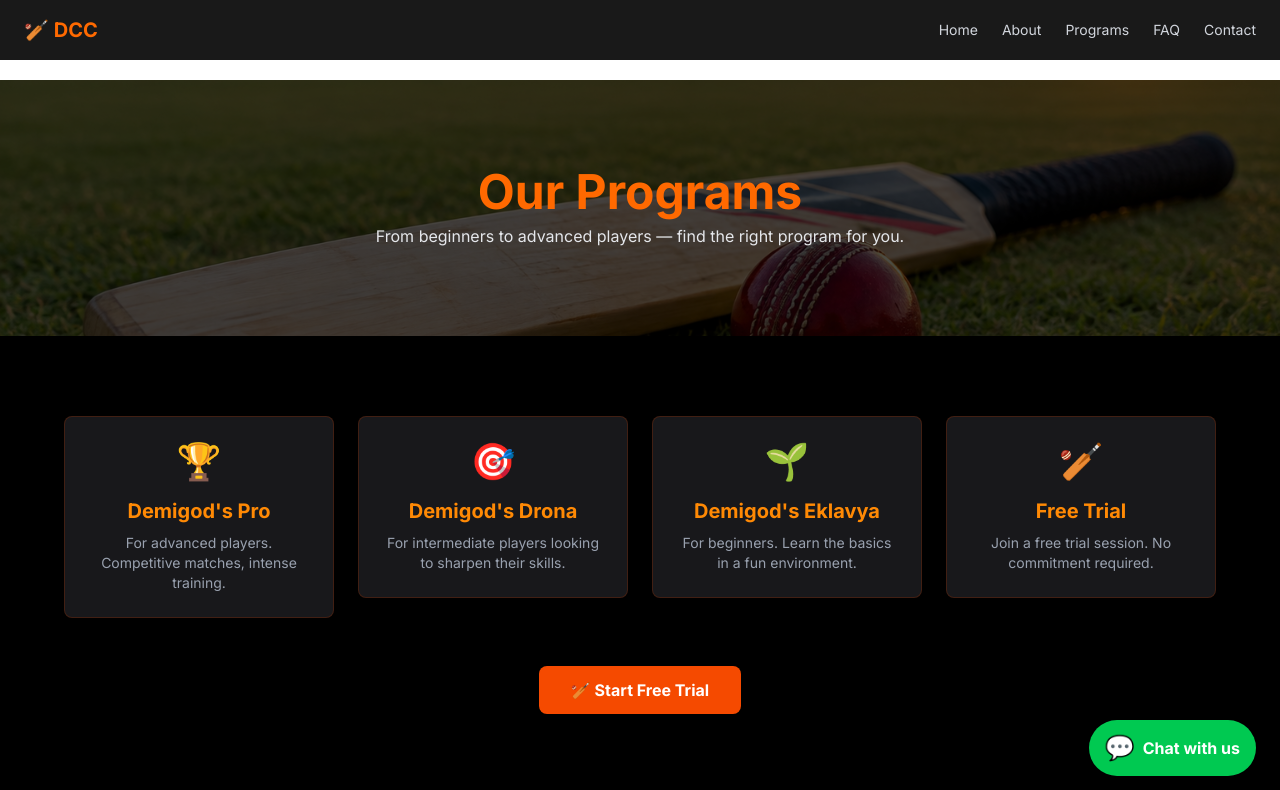
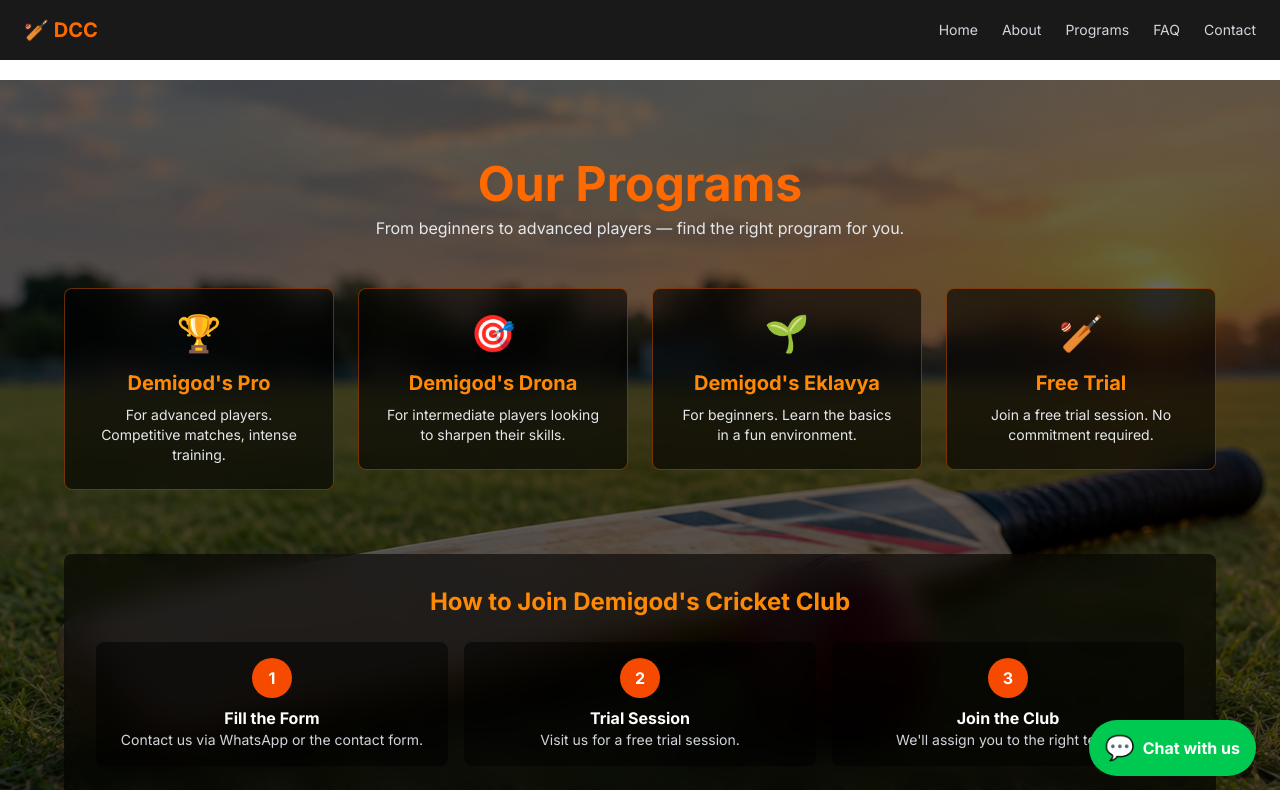
Before and after one commit to Sriramk3722/demigods-cricket, a Next.js app: page /programs in a window 1280 px wide. Shown: the top 790 px of the page. Built offline with nearby package versions, Linux system fonts and the light colour scheme.

Commit message:
updated images as background new

```diff
--- a/app/components/HeroSection.tsx
+++ b/app/components/HeroSection.tsx
@@ -12,7 +12,7 @@ export default function HeroSection() {
         backgroundPosition: "center",
       }}
     >
-      <div className="absolute inset-0 bg-black/70"></div>
+      <div className="absolute inset-0 bg-black/40"></div>
       <div className="relative z-10">
         <FadeInSection delay={0.1}>
           <h1 className="text-5xl font-bold text-orange-500 md:text-7xl">
@@ -20,10 +20,10 @@ export default function HeroSection() {
           </h1>
         </FadeInSection>
         <FadeInSection delay={0.2}>
-          <p className="mt-4 text-lg text-gray-200 md:text-2xl">
+          <p className="mt-4 text-lg text-gray-100 md:text-2xl">
             Your Passport to Revisit Cricket Stats
           </p>
-          <p className="mt-2 text-sm text-gray-400">
+          <p className="mt-2 text-sm text-gray-200">
             70% Win Rate • 346 Victories
           </p>
         </FadeInSection>
@@ -41,15 +41,15 @@ export default function HeroSection() {
           <div className="mt-12 flex gap-12 text-center">
             <div>
               <p className="text-3xl font-bold text-orange-400">325+</p>
-              <p className="text-sm text-gray-300">Active Players</p>
+              <p className="text-sm text-gray-200">Active Players</p>
             </div>
             <div>
               <p className="text-3xl font-bold text-orange-400">550+</p>
-              <p className="text-sm text-gray-300">Matches Played</p>
+              <p className="text-sm text-gray-200">Matches Played</p>
             </div>
             <div>
               <p className="text-3xl font-bold text-orange-400">70%</p>
-              <p className="text-sm text-gray-300">Win Rate</p>
+              <p className="text-sm text-gray-200">Win Rate</p>
             </div>
           </div>
         </FadeInSection>
--- a/app/components/TestimonialsSection.tsx
+++ b/app/components/TestimonialsSection.tsx
@@ -12,7 +12,7 @@ export default function TestimonialsSection() {
         backgroundPosition: "center",
       }}
     >
-      <div className="absolute inset-0 bg-black/80"></div>
+      <div className="absolute inset-0 bg-black/50"></div>
       <div className="relative z-10 mx-auto w-full max-w-6xl">
         <FadeInSection>
           <h2 className="mb-12 text-center text-4xl font-bold text-orange-500">
@@ -21,8 +21,8 @@ export default function TestimonialsSection() {
         </FadeInSection>
         <div className="grid gap-6 md:grid-cols-2">
           <FadeInSection delay={0.1}>
-            <div className="rounded-lg bg-black/70 backdrop-blur-sm border border-gray-700 p-6">
-              <p className="text-gray-200">
+            <div className="rounded-lg bg-black/60 backdrop-blur-md border border-gray-500/40 p-6">
+              <p className="text-gray-100">
                 "Joining Demigod's was the best decision I made. The coaching is
                 top-notch and the community is incredible."
               </p>
@@ -30,8 +30,8 @@ export default function TestimonialsSection() {
             </div>
           </FadeInSection>
           <FadeInSection delay={0.2}>
-            <div className="rounded-lg bg-black/70 backdrop-blur-sm border border-gray-700 p-6">
-              <p className="text-gray-200">
+            <div className="rounded-lg bg-black/60 backdrop-blur-md border border-gray-500/40 p-6">
+              <p className="text-gray-100">
                 "The matches are competitive and well-organized. I've improved my
                 game significantly since joining."
               </p>
--- a/app/programs/page.tsx
+++ b/app/programs/page.tsx
@@ -4,70 +4,103 @@ import FadeInSection from "@/app/components/FadeInSection";
 
 export default function ProgramsPage() {
   return (
-    <main className="bg-black text-white">
-      {/* PAGE HEADER WITH BACKGROUND */}
-      <section
-        className="relative flex h-64 items-center justify-center px-4"
+    <main
+      className="relative min-h-screen text-white"
       style={{
         backgroundImage: "url('/bg-programs.jpg')",
         backgroundSize: "cover",
         backgroundPosition: "center",
+        backgroundAttachment: "fixed",
       }}
     >
-        <div className="absolute inset-0 bg-black/70"></div>
-        <div className="relative z-10 text-center">
-          <h1 className="text-4xl font-bold text-orange-500 md:text-5xl">
+      <div className="absolute inset-0 bg-black/60"></div>
+
+      <div className="relative z-10 px-4 py-20">
+        <div className="mx-auto max-w-6xl">
+          {/* HEADER */}
+          <FadeInSection>
+            <h1 className="text-center text-4xl font-bold text-orange-500 md:text-5xl">
               Our Programs
             </h1>
-          <p className="mt-2 text-gray-200">
+            <p className="mt-2 text-center text-gray-200">
               From beginners to advanced players — find the right program for you.
             </p>
-        </div>
-      </section>
+          </FadeInSection>
 
-      {/* CONTENT */}
-      <section className="px-4 py-20">
-        <div className="mx-auto max-w-6xl">
-          <div className="grid gap-6 md:grid-cols-2 lg:grid-cols-4">
+          {/* PROGRAM CARDS */}
+          <div className="mt-12 grid gap-6 md:grid-cols-2 lg:grid-cols-4">
             <FadeInSection delay={0.1}>
-              <div className="rounded-lg bg-zinc-900 p-6 text-center border border-orange-800/30 hover:border-orange-500 transition">
+              <div className="rounded-lg bg-black/60 backdrop-blur-md p-6 text-center border border-orange-500/40 hover:border-orange-500 transition">
                 <div className="text-4xl">🏆</div>
                 <h3 className="mt-4 text-xl font-bold text-orange-400">Demigod's Pro</h3>
-                <p className="mt-2 text-sm text-gray-400">
+                <p className="mt-2 text-sm text-gray-200">
                   For advanced players. Competitive matches, intense training.
                 </p>
               </div>
             </FadeInSection>
             <FadeInSection delay={0.2}>
-              <div className="rounded-lg bg-zinc-900 p-6 text-center border border-orange-800/30 hover:border-orange-500 transition">
+              <div className="rounded-lg bg-black/60 backdrop-blur-md p-6 text-center border border-orange-500/40 hover:border-orange-500 transition">
                 <div className="text-4xl">🎯</div>
                 <h3 className="mt-4 text-xl font-bold text-orange-400">Demigod's Drona</h3>
-                <p className="mt-2 text-sm text-gray-400">
+                <p className="mt-2 text-sm text-gray-200">
                   For intermediate players looking to sharpen their skills.
                 </p>
               </div>
             </FadeInSection>
             <FadeInSection delay={0.3}>
-              <div className="rounded-lg bg-zinc-900 p-6 text-center border border-orange-800/30 hover:border-orange-500 transition">
+              <div className="rounded-lg bg-black/60 backdrop-blur-md p-6 text-center border border-orange-500/40 hover:border-orange-500 transition">
                 <div className="text-4xl">🌱</div>
                 <h3 className="mt-4 text-xl font-bold text-orange-400">Demigod's Eklavya</h3>
-                <p className="mt-2 text-sm text-gray-400">
+                <p className="mt-2 text-sm text-gray-200">
                   For beginners. Learn the basics in a fun environment.
                 </p>
               </div>
             </FadeInSection>
             <FadeInSection delay={0.4}>
-              <div className="rounded-lg bg-zinc-900 p-6 text-center border border-orange-800/30 hover:border-orange-500 transition">
+              <div className="rounded-lg bg-black/60 backdrop-blur-md p-6 text-center border border-orange-500/40 hover:border-orange-500 transition">
                 <div className="text-4xl">🏏</div>
                 <h3 className="mt-4 text-xl font-bold text-orange-400">Free Trial</h3>
-                <p className="mt-2 text-sm text-gray-400">
+                <p className="mt-2 text-sm text-gray-200">
                   Join a free trial session. No commitment required.
                 </p>
               </div>
             </FadeInSection>
           </div>
 
+          {/* HOW TO JOIN */}
           <FadeInSection delay={0.5}>
+            <div className="mt-16 rounded-lg bg-black/60 backdrop-blur-md p-6 md:p-8">
+              <h2 className="text-2xl font-bold text-orange-400 text-center">
+                How to Join Demigod's Cricket Club
+              </h2>
+              <div className="mt-6 grid gap-4 md:grid-cols-3">
+                <div className="rounded-lg bg-black/50 p-4 text-center">
+                  <span className="inline-flex h-10 w-10 items-center justify-center rounded-full bg-orange-600 font-bold">
+                    1
+                  </span>
+                  <h4 className="mt-2 font-bold text-white">Fill the Form</h4>
+                  <p className="text-sm text-gray-300">Contact us via WhatsApp or the contact form.</p>
+                </div>
+                <div className="rounded-lg bg-black/50 p-4 text-center">
+                  <span className="inline-flex h-10 w-10 items-center justify-center rounded-full bg-orange-600 font-bold">
+                    2
+                  </span>
+                  <h4 className="mt-2 font-bold text-white">Trial Session</h4>
+                  <p className="text-sm text-gray-300">Visit us for a free trial session.</p>
+                </div>
+                <div className="rounded-lg bg-black/50 p-4 text-center">
+                  <span className="inline-flex h-10 w-10 items-center justify-center rounded-full bg-orange-600 font-bold">
+                    3
+                  </span>
+                  <h4 className="mt-2 font-bold text-white">Join the Club</h4>
+                  <p className="text-sm text-gray-300">We'll assign you to the right team.</p>
+                </div>
+              </div>
+            </div>
+          </FadeInSection>
+
+          {/* CTA */}
+          <FadeInSection delay={0.6}>
             <div className="mt-12 text-center">
               <a
                 href="https://wa.me/919876543210?text=Hi%20Demigod's%20Cricket%20Club!%20I%20want%20to%20join!"
@@ -80,7 +113,7 @@ export default function ProgramsPage() {
             </div>
           </FadeInSection>
         </div>
-      </section>
+      </div>
     </main>
   );
 }
```
Also changed, not shown: app/about/page.tsx (+48 -21 lines), app/components/FAQSection.tsx (+8 -8 lines), app/components/ProgramsSection.tsx (+7 -7 lines), app/faq/page.tsx (+36 -23 lines). Lines whose indentation alone changed are shown as unchanged.
